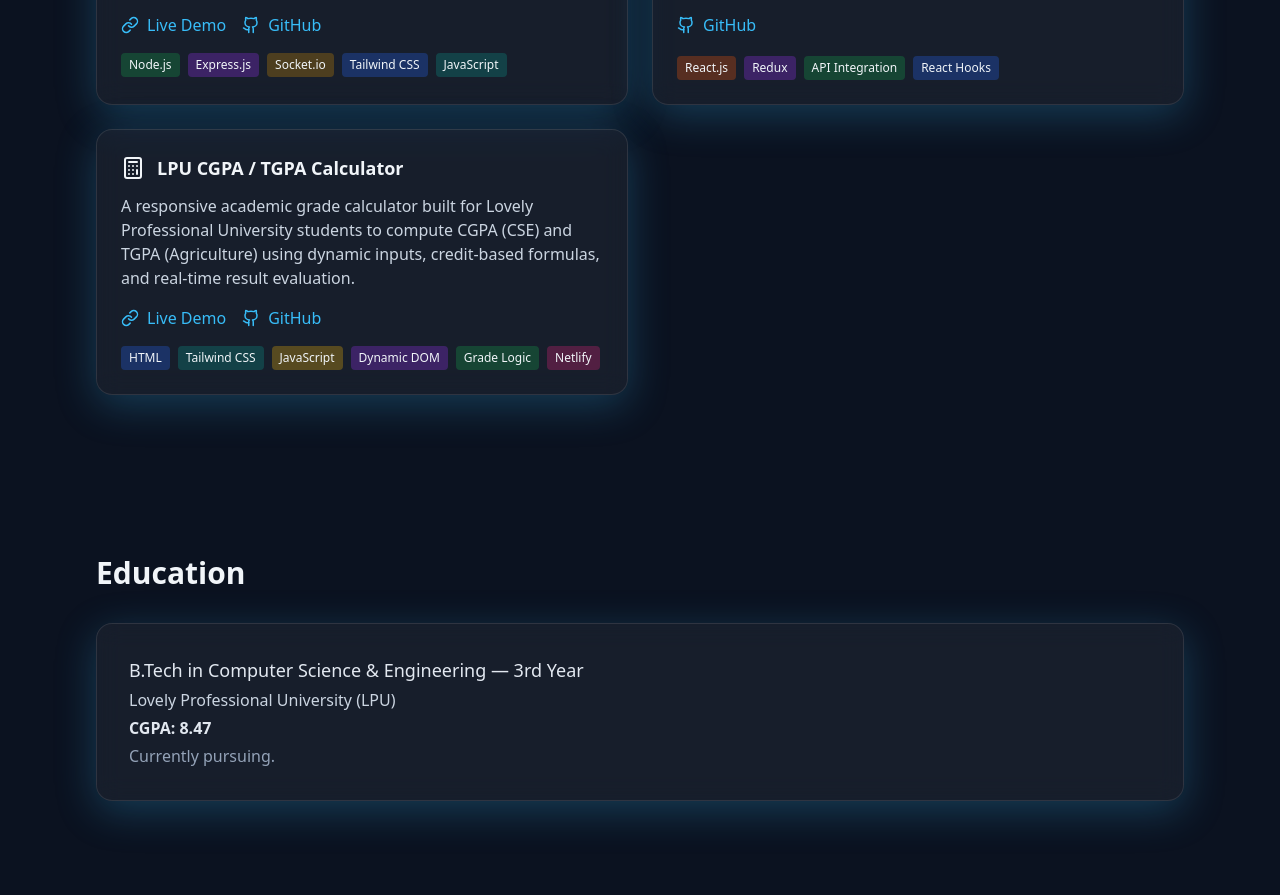
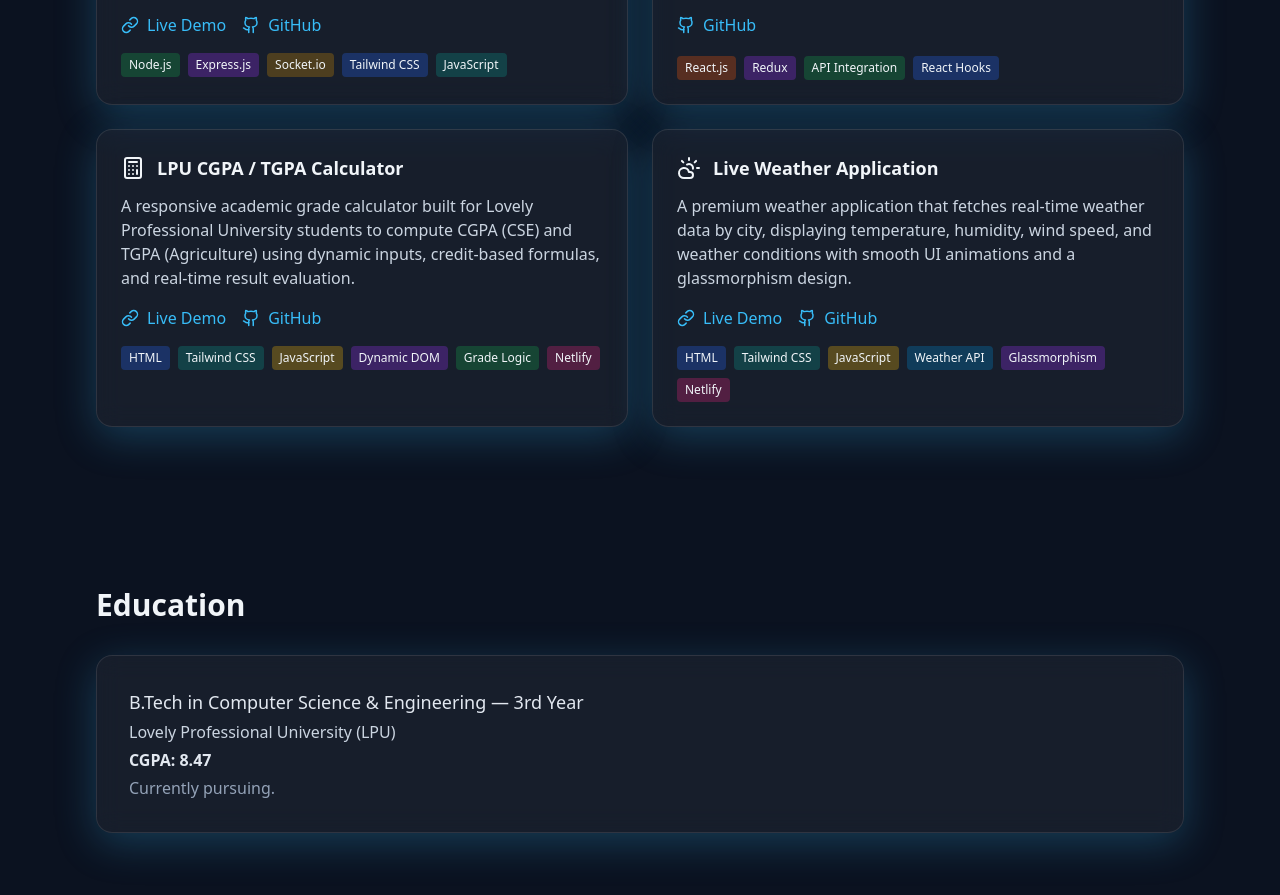
Before and after one commit to bipulsinghaniya/Bipul_Portfolio, a React (Vite) app in the folder bipul-portfolio/: page / in a window 1280 px wide. Shown: the part 2720-3615 px from the top of the page. Built offline with nearby package versions, Linux system fonts and the light colour scheme.

Commit message:
i have added a new project

```diff
--- a/bipul-portfolio/src/components/Projects.jsx
+++ b/bipul-portfolio/src/components/Projects.jsx
@@ -3,7 +3,7 @@
 
 import React from 'react'
 import { motion } from 'framer-motion'
-import { Hammer, Github, Link, UtensilsCrossed, MessageCircle, Calculator  } from 'lucide-react'
+import { Hammer, Github, Link, UtensilsCrossed, MessageCircle, Calculator  ,CloudSun  }from 'lucide-react'
 
 export default function Projects() {
   return (
@@ -358,6 +358,58 @@ export default function Projects() {
 
 
 
+{/* === Live Weather App === */}
+<motion.div
+  initial={{ opacity: 0, y: 16 }}
+  whileInView={{ opacity: 1, y: 0 }}
+  viewport={{ once: true }}
+  transition={{ duration: 0.6 }}
+  className="rounded-2xl glass p-6 shadow-glow"
+>
+  <div className="flex items-center gap-3">
+    <CloudSun />
+    <h3 className="text-lg font-semibold">
+      Live Weather Application
+    </h3>
+  </div>
+
+  <p className="mt-3 text-slate-300">
+    A premium weather application that fetches real-time weather data by city,
+    displaying temperature, humidity, wind speed, and weather conditions with
+    smooth UI animations and a glassmorphism design.
+  </p>
+
+  <div className="flex gap-4 mt-4">
+    <a
+      href="https://liveweather-bipul.netlify.app"
+      target="_blank"
+      rel="noreferrer"
+      className="inline-flex items-center gap-2 text-sky-400 hover:underline"
+    >
+      <Link size={18} /> Live Demo
+    </a>
+    <a
+      href="https://github.com/bipulsinghaniya"
+      target="_blank"
+      rel="noreferrer"
+      className="inline-flex items-center gap-2 text-sky-400 hover:underline"
+    >
+      <Github size={18} /> GitHub
+    </a>
+  </div>
+
+  <div className="flex flex-wrap gap-2 mt-4 text-xs">
+    <span className="px-2 py-1 rounded bg-blue-600/30">HTML</span>
+    <span className="px-2 py-1 rounded bg-teal-600/30">Tailwind CSS</span>
+    <span className="px-2 py-1 rounded bg-yellow-500/30">JavaScript</span>
+    <span className="px-2 py-1 rounded bg-sky-600/30">Weather API</span>
+    <span className="px-2 py-1 rounded bg-purple-600/30">Glassmorphism</span>
+    <span className="px-2 py-1 rounded bg-pink-600/30">Netlify</span>
+  </div>
+</motion.div>
+
+
+
 
 
 
```
